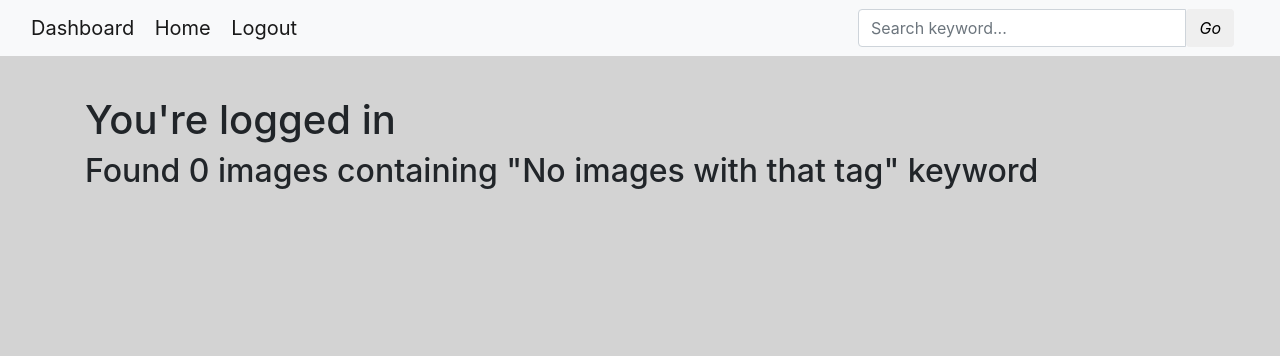
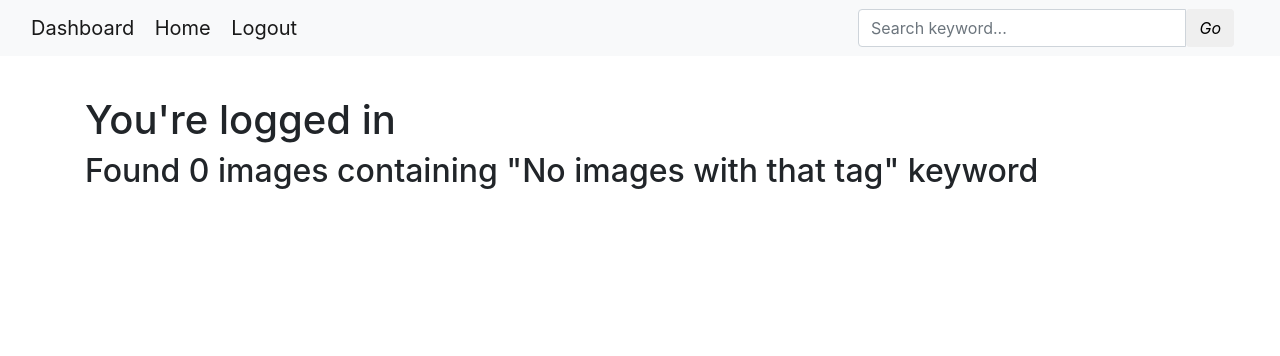
Before and after one commit to Thuotracy/gram254, a Django app: page /search/ in a window 1280 px wide. Shown: the top 356 px of the page. Run offline with Django 4.2, Linux system fonts and the light colour scheme; parts of the project's set-up code (start-up, migrations or seed data) failed here and were passed over; some libraries are stand-ins or nearby versions.

```diff
--- a/static/css/style.css
+++ b/static/css/style.css
@@ -1,4 +1,4 @@
-body{
+/* body{ */
   background-color: lightgray;
 }
 
```
